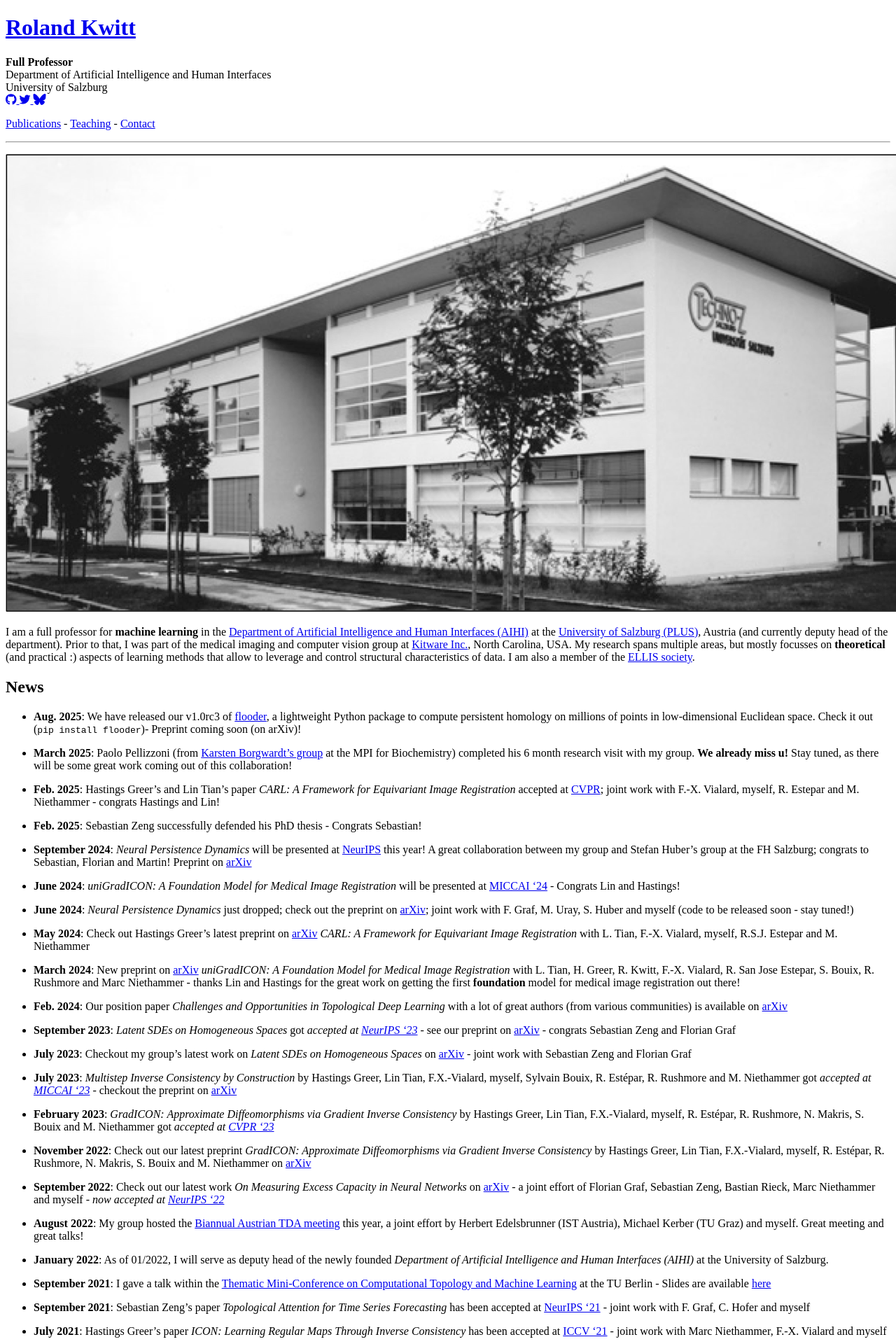
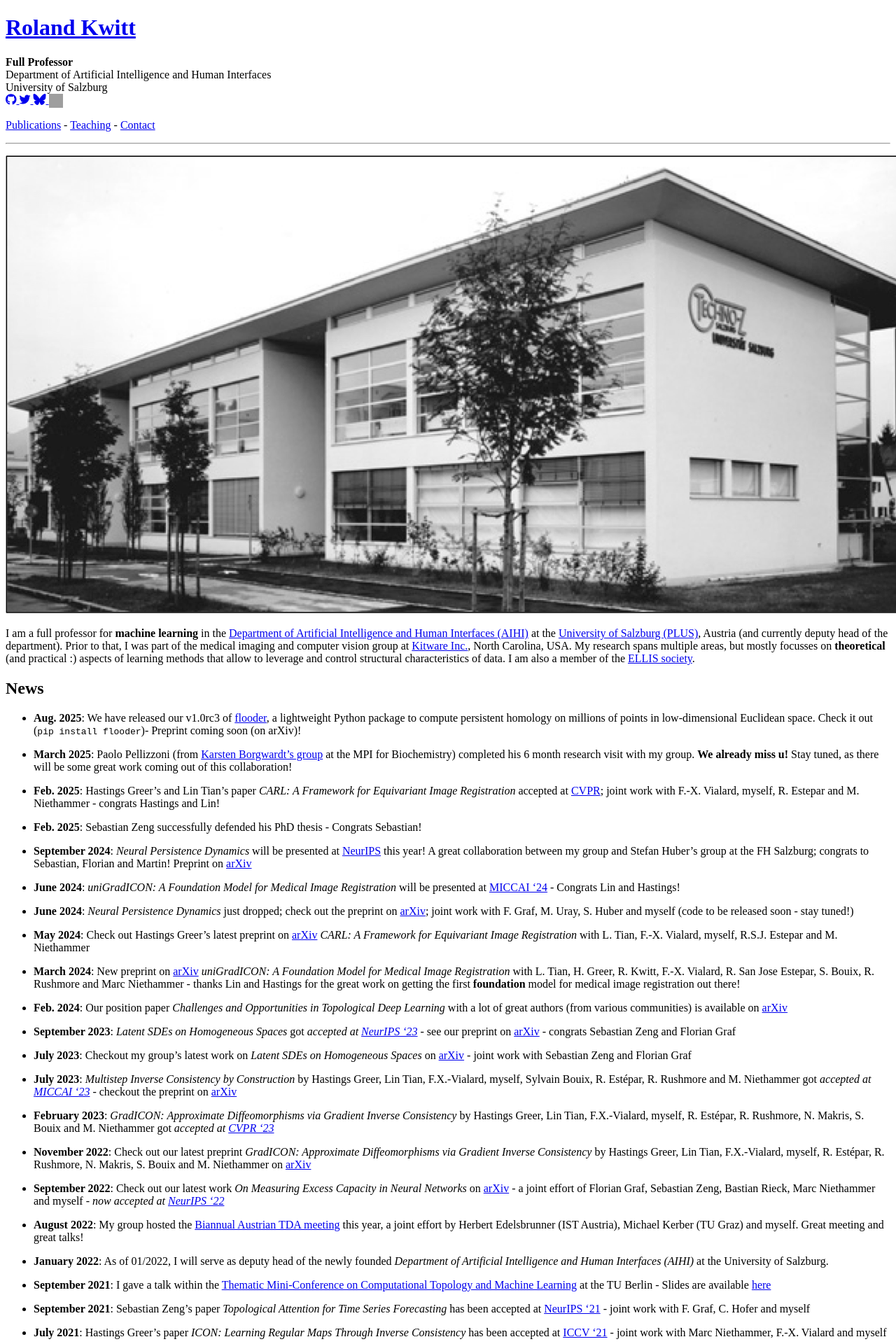
Before and after one commit to rkwitt/rkwitt.github.io, a Jekyll site: the page built from index.md, in a window 1280 px wide. Shown: the top 1920 px of the page at 70% size. Built offline with Jekyll 4.4.1, drawn with Linux system fonts in a browser that asks for light colours; nearby versions of some CDN libraries; our own code applies the rules of GitHub Pages for plain Markdown files; a style sheet for code colours, icons or effects is not loaded.

Commit message:
UPD: index.md

```diff
--- a/_config.yml
+++ b/_config.yml
@@ -10,6 +10,14 @@ description: <p><b>Full Professor</b><br>Department of Artificial Intelligence a
   <a href="https://bsky.app/profile/rkwitt.bsky.social" target="_blank" aria-label="Bluesky">
       <i class="fa-brands fa-bluesky"></i>
     </a>
+  <a href="https://dblp.org/pid/60/4140.html" target="_blank" aria-label="DBLP">
+    <img src="{{ '/assets/icons/dblp.svg' | relative_url }}"
+        alt="DBLP"
+        style="width:20px; height:20px; vertical-align:middle;">
+  </a>
+
+
+
   </p>
 email: roland.kwitt@gmail.com
 markdown: kramdown
```
Also changed, not shown: assets/icons/dblp.svg (added).
